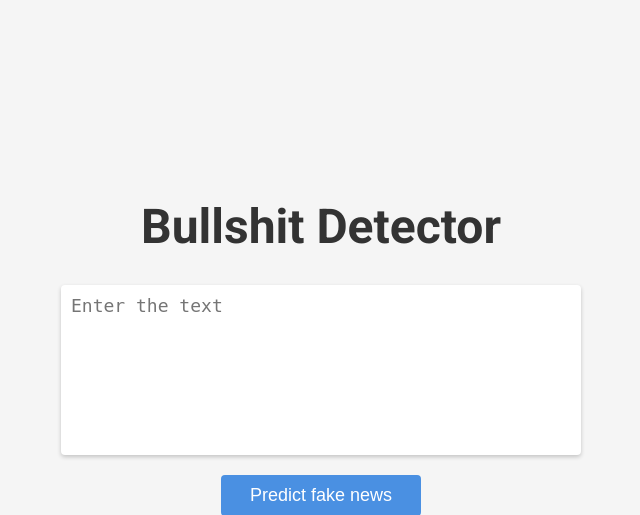
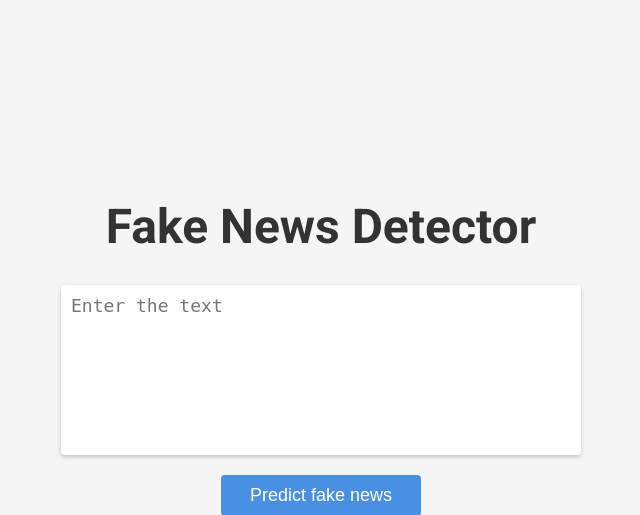
Before and after one commit to liamge/FakeNewsDetection, a Flask app: page / in a window 1280 px wide. Shown: the top 515 px of the page, without its empty margins (319-959 px from the left). Run offline with Flask 3, Linux system fonts and the light colour scheme.

Commit message:
Making it a bit more work friendly...

```diff
--- a/templates/index.html
+++ b/templates/index.html
@@ -3,7 +3,7 @@
 
 <head>
   <meta charset="UTF-8">
-  <title>Bullshit Detector</title>
+  <title>Fake News Detector</title>
   <link href='https://fonts.googleapis.com/css2?family=Roboto:wght@400;700&display=swap' rel='stylesheet' type='text/css'>
   <style>
     body {
@@ -87,7 +87,7 @@
 
 <body>
   <div class="container">
-    <h1>Bullshit Detector</h1>
+    <h1>Fake News Detector</h1>
     <form class="form" action="{{ url_for('predict')}}" method="post">
       <textarea name="text" placeholder="Enter the text" required="required"></textarea>
       <button type="submit">Predict fake news</button>
```
